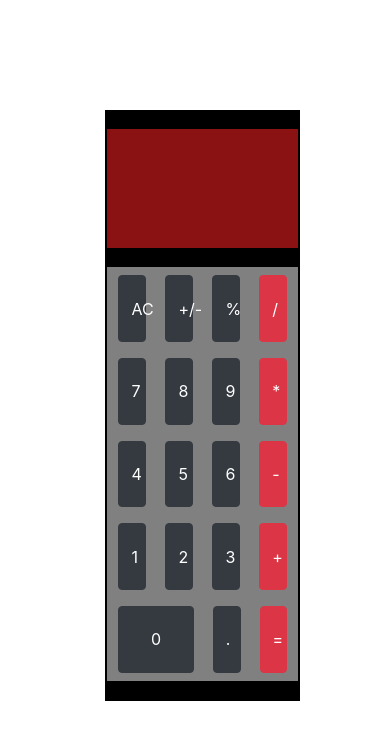
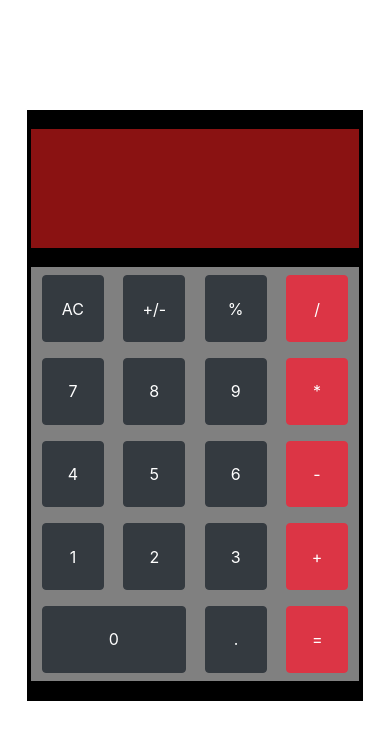
Before and after one commit to ritvikbhatia/Calculator-Project, a plain HTML site: page index.html in a window 390 px wide. Drawn offline with nearby package versions, Linux system fonts and the light colour scheme.

Commit message:
make responsive

```diff
--- a/a.html
+++ b/index.html
@@ -3,7 +3,7 @@
 <head>
 	<title>ONCLICK</title>
 	<meta charset="utf-8">
-    <meta name="viewport" content="width=device-width, initial-scale=1, shrink-to-fit=no">
+    <meta name="viewport" content="width=device-width, initial-scale=1.0">
 	<link rel="stylesheet" type="text/css" href="style.css">
 	<link rel="stylesheet" href="https://stackpath.bootstrapcdn.com/bootstrap/4.5.0/css/bootstrap.min.css" integrity="sha384-9aIt2nRpC12Uk9gS9baDl411NQApFmC26EwAOH8WgZl5MYYxFfc+NcPb1dKGj7Sk" crossorigin="anonymous">
 </head>
--- a/style.css
+++ b/style.css
@@ -1,7 +1,7 @@
 #main
 {
 	position: absolute;
-	left: 27vw;
+	left: 25vw;
 	top: 13vh;
 	display: flex;
 	flex-direction: column;
@@ -17,8 +17,12 @@
 	height: 20%;
 	width: 98%;
 	color: white;
+	align-items: center;
 	text-align: right;
-	font-size: large;
+	font-size: xxx-large;
+	justify-content: center;
+	overflow: auto;
+	word-wrap: none;
 }
 #keypad
 {
@@ -36,3 +40,12 @@
   .zerobtn{
 	width: calc(50% - 20px);
   }
+
+  /* ********************************** */
+  /* Media Queries */
+  @media screen and (max-width: 480px) {
+	#main {
+	  	width:86vw;
+		left:7vw;
+	}
+  }
```
